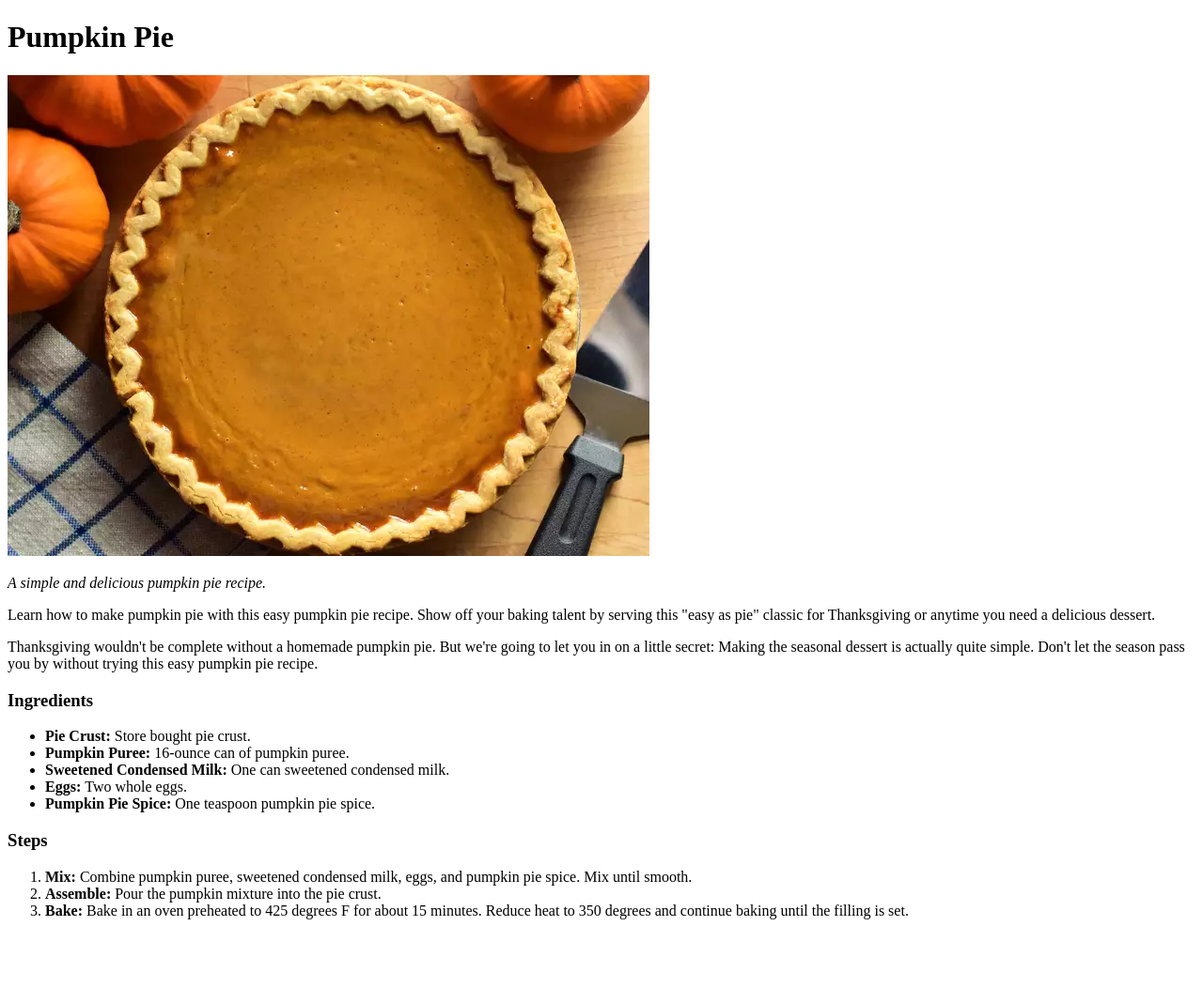
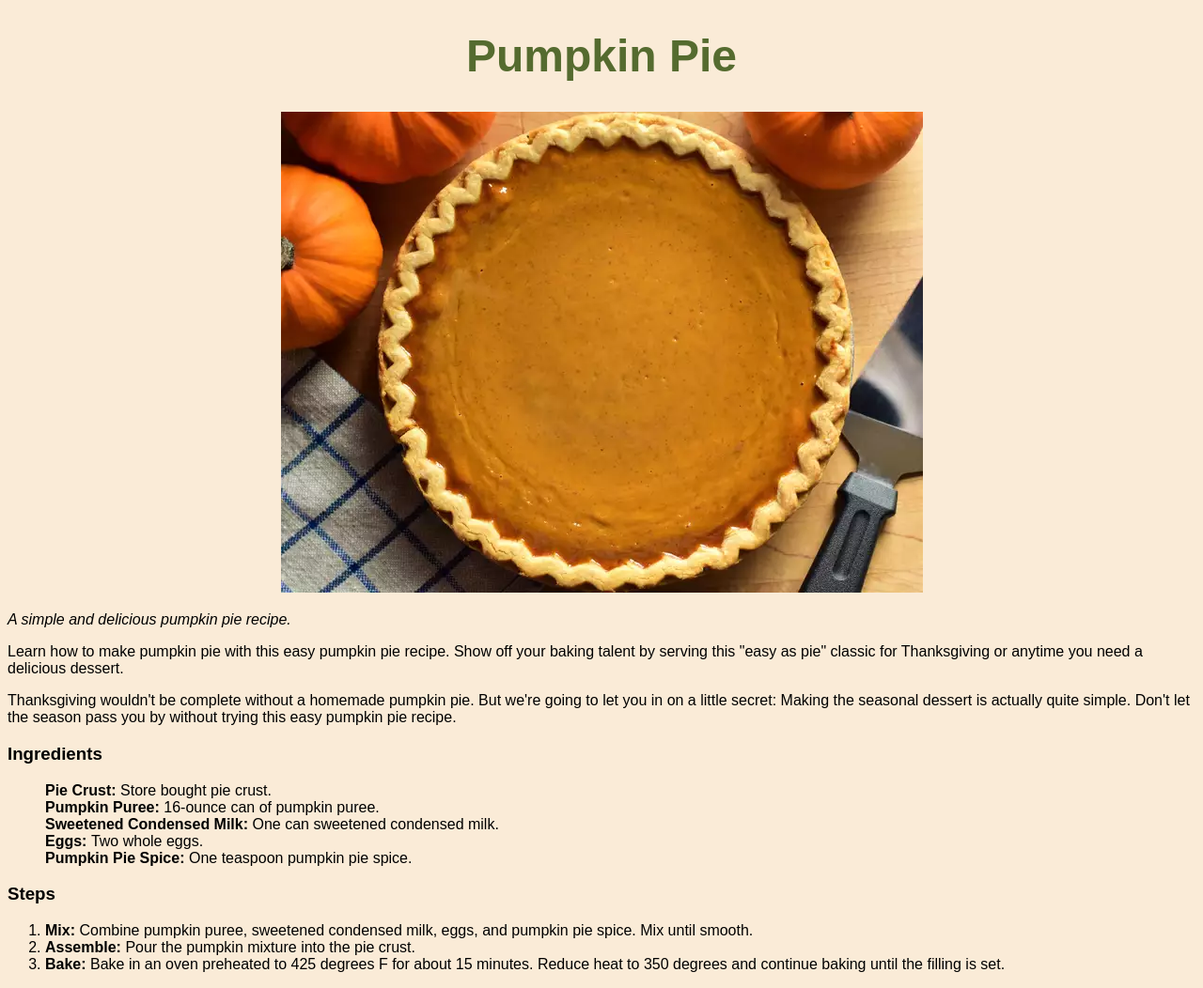
Before and after one commit to MJohnson326/odin-recipes, a plain HTML site: page recipes/pumpkinpie.html in a window 1280 px wide. Shown: the whole page at 94% size. Before the commit the page ends 995 px from the top, so only its background shows below. Drawn offline with Linux system fonts and the light colour scheme.

Commit message:
Add recipes/style.css
Style recipe pages with style.css adjust image size inline css

```diff
--- a/recipes/pumpkinpie.html
+++ b/recipes/pumpkinpie.html
@@ -4,11 +4,12 @@
     <meta charset="UTF-8">
     <meta http-equiv="X-UA-Compatible" content="IE=edge">
     <meta name="viewport" content="width=device-width, initial-scale=1.0">
+    <link rel="stylesheet" href="style.css">
     <title>Pumpkin Pie</title>
 </head>
 <body>
    <h1>Pumpkin Pie</h1>
-   <img src="../images/pumpkinpie.jpg" alt="A whole pumpkin pie">
+   <div><img src="../images/pumpkinpie.jpg" alt="A whole pumpkin pie"></div>
    <p><i>A simple and delicious pumpkin pie recipe.</i></p>
    <p>Learn how to make pumpkin pie with this easy pumpkin pie recipe. Show off your baking talent by serving this "easy as pie" classic for Thanksgiving or anytime you need a delicious dessert.</p>
    <p>Thanksgiving wouldn't be complete without a homemade pumpkin pie. But we're going to let you in on a little secret: Making the seasonal dessert is actually quite simple. Don't let the season pass you by without trying this easy pumpkin pie recipe.</p>
--- /dev/null
+++ b/recipes/style.css
@@ -0,0 +1,20 @@
+
+*{
+    font-family:Arial, Helvetica, sans-serif;
+    background-color:antiquewhite
+}
+ul{
+    font-size:16px;
+    list-style-type:none;
+
+
+}
+
+h1{
+    color: darkolivegreen;
+    text-align:center;
+    font-size:48px;
+}
+div{
+    text-align:center;
+}
```
Also changed, not shown: recipes/applecrisp.html (+2 -1 lines), recipes/crustlesscranberrypie.html (+2 -1 lines), images/utensils.png, 1 other file.
